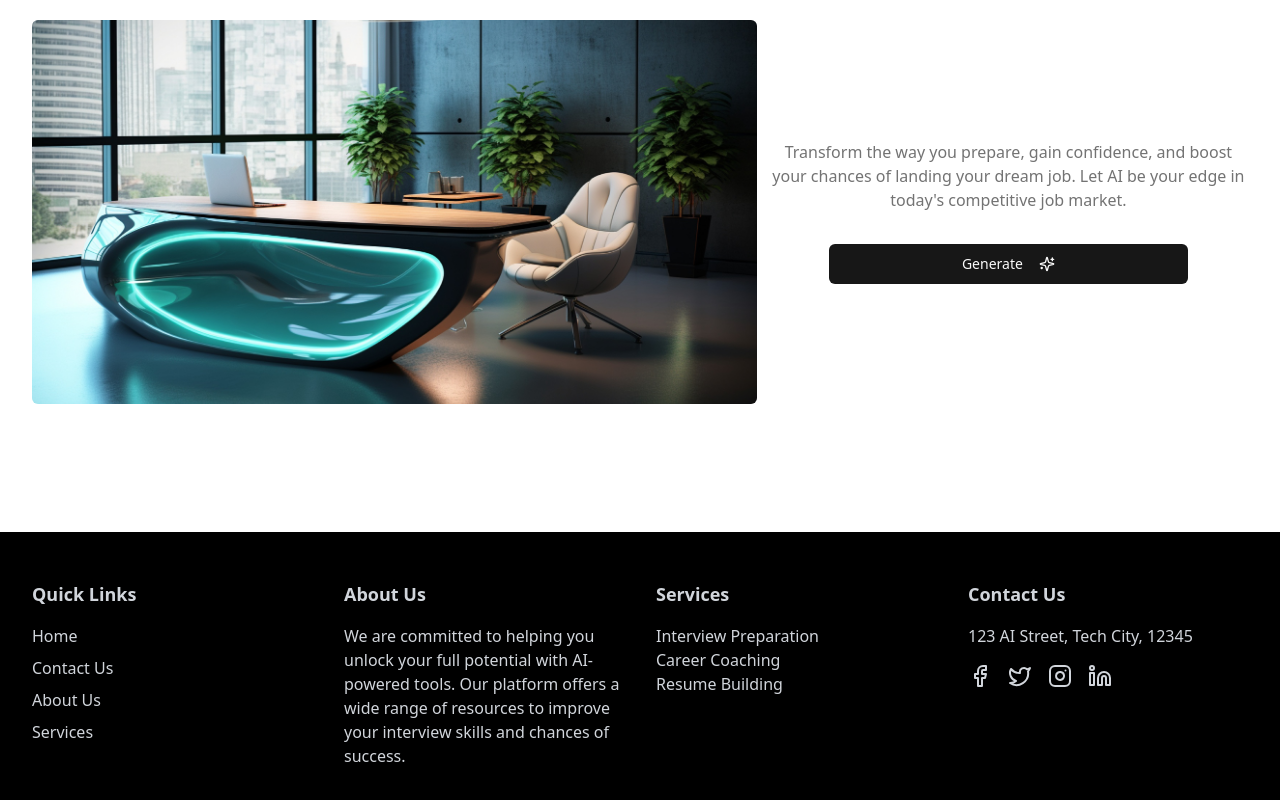
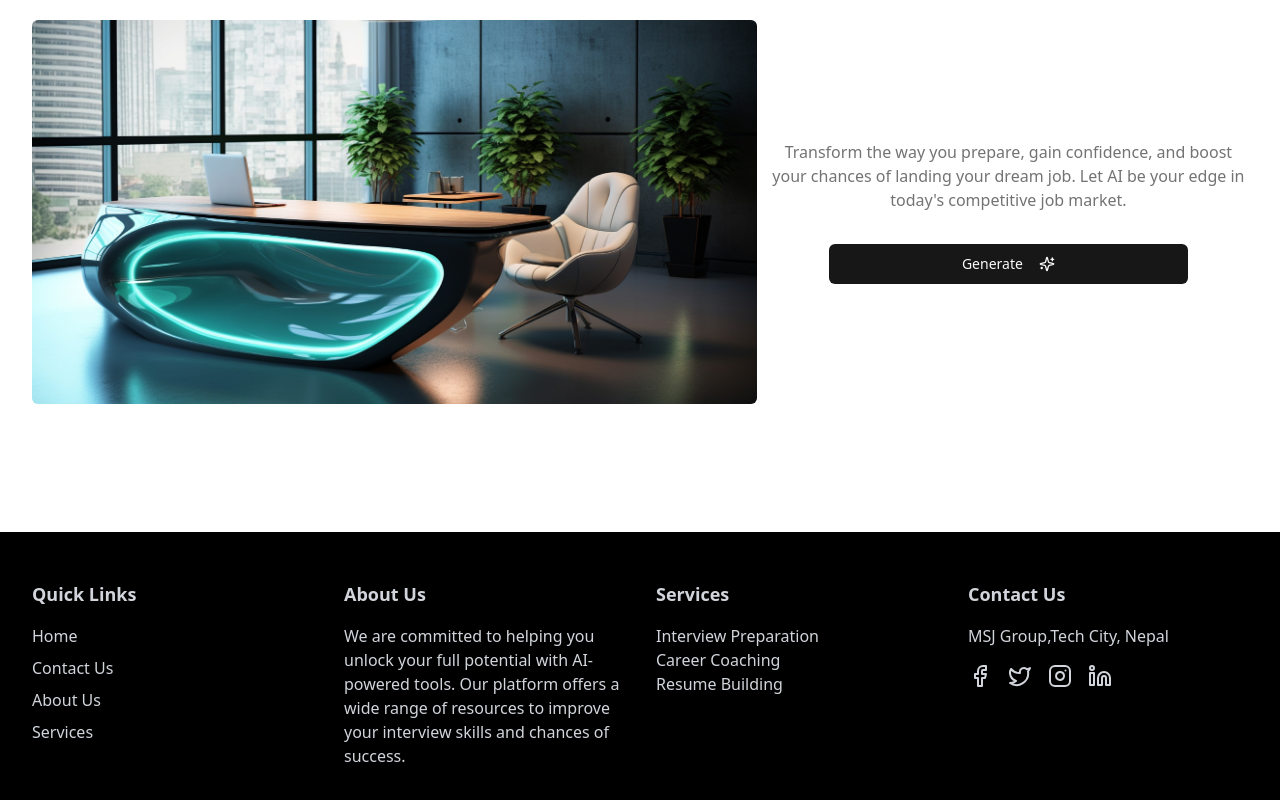
Before and after one commit to Mahesh2056/AI-PreHub, a React (Vite) app: page / in a window 1280 px wide. Shown: the part 1153-1953 px from the top of the page. Built offline with nearby package versions, Linux system fonts and the light colour scheme; no server answers.

Commit message:
Changes footer

```diff
--- a/src/components/footer.tsx
+++ b/src/components/footer.tsx
@@ -88,7 +88,7 @@
           {/* Fourth Column: Address and Social Media */}
           <div>
             <h3 className="font-bold text-lg mb-4">Contact Us</h3>
-            <p className="mb-4">123 AI Street, Tech City, 12345</p>
+            <p className="mb-4">MSJ Group,Tech City, Nepal</p>
             <div className="flex gap-4">
               <SocialLink
                 href="https://facebook.com"
```
